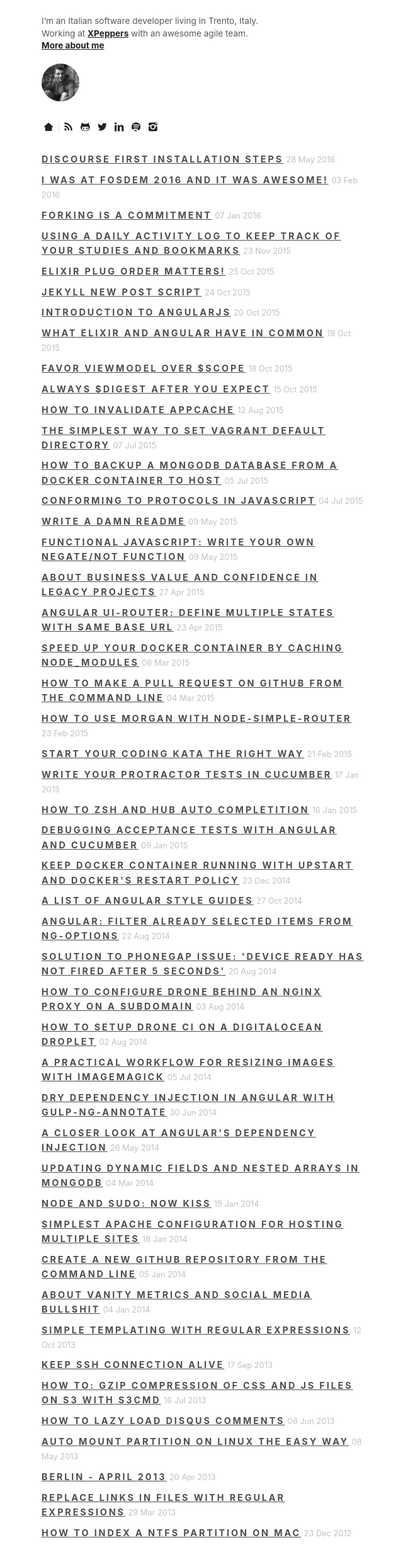
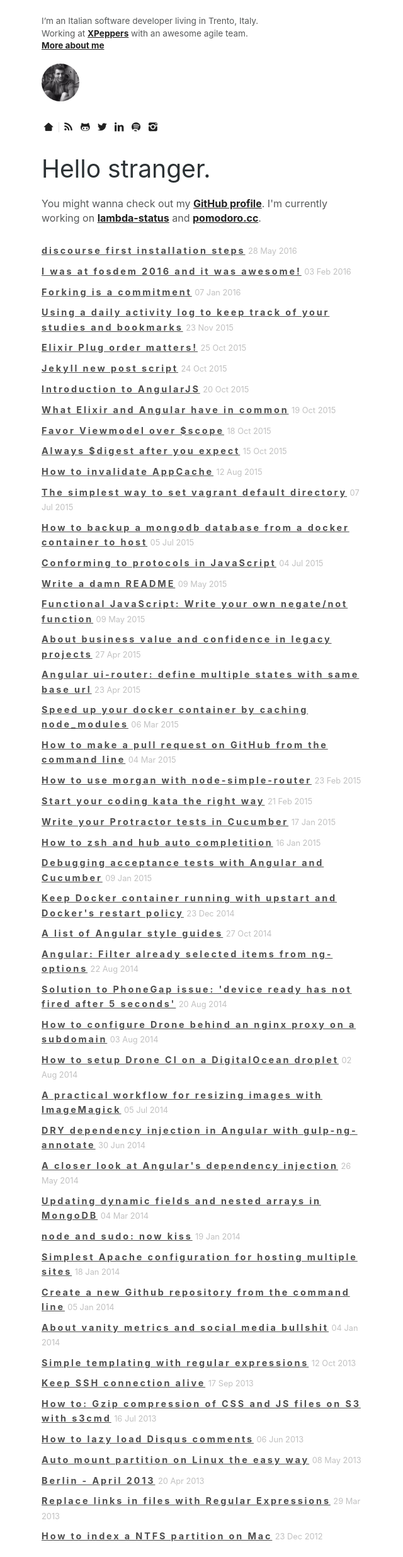
Before and after one commit to christian-fei/christian-fei.github.io-pandoc, a Jekyll site: the page built from index.html, in a window 1280 px wide. Shown: the whole page at 63% size, without its empty margins (318-958 px from the left). Built offline with Jekyll 4.4.1, drawn with Linux system fonts in a browser that asks for light colours; a style sheet for code colours, icons or effects is not loaded.

Commit message:
fix layout, add welcome

```diff
--- a/assets/css/main.css
+++ b/assets/css/main.css
@@ -132,3 +132,7 @@ article header {
 header h1 {
   font-size: 3em;
 }
+
+.title {
+  text-transform: none !important;
+}
--- a/index.html
+++ b/index.html
@@ -2,6 +2,16 @@
 layout: default
 ---
 
+<section class="content">
+  <h1>Hello stranger.</h1>
+  <p>
+  You might wanna check out my <a href="https://github.com/christian-fei">GitHub profile</a>.
+  I'm currently working on <a href="https://github.com/christian-fei/lambda-status">lambda-status</a> and <a href="http://pomodoro.cc">pomodoro.cc</a>.
+  </p>
+</section>
+
+
+<section class="content">
   {% for post in site.posts %}
     <div class="post-link">
       <a class="title" href="{{ post.url }}">{{ post.title }}</a>
@@ -10,3 +20,4 @@ layout: default
       </time>
     </div>
   {% endfor %}
+</section>
```
Lines whose indentation alone changed are shown as unchanged.
